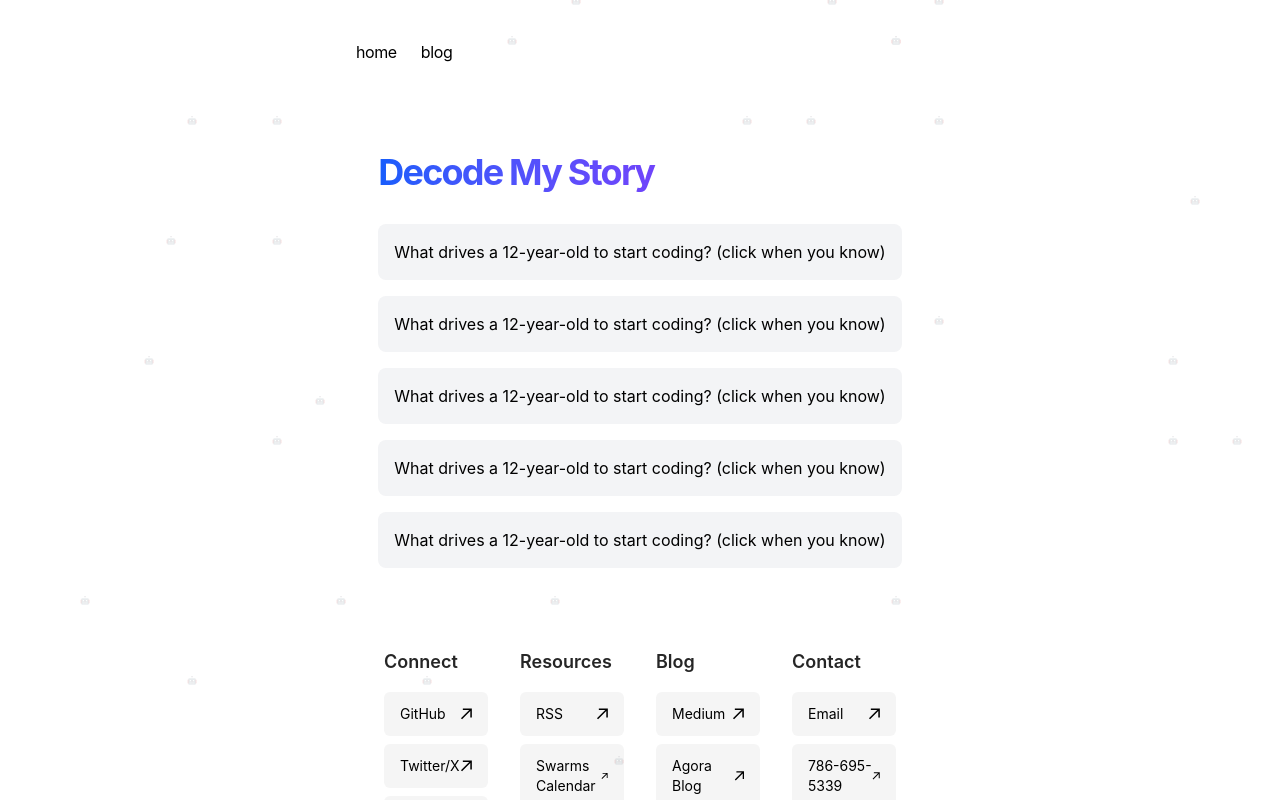
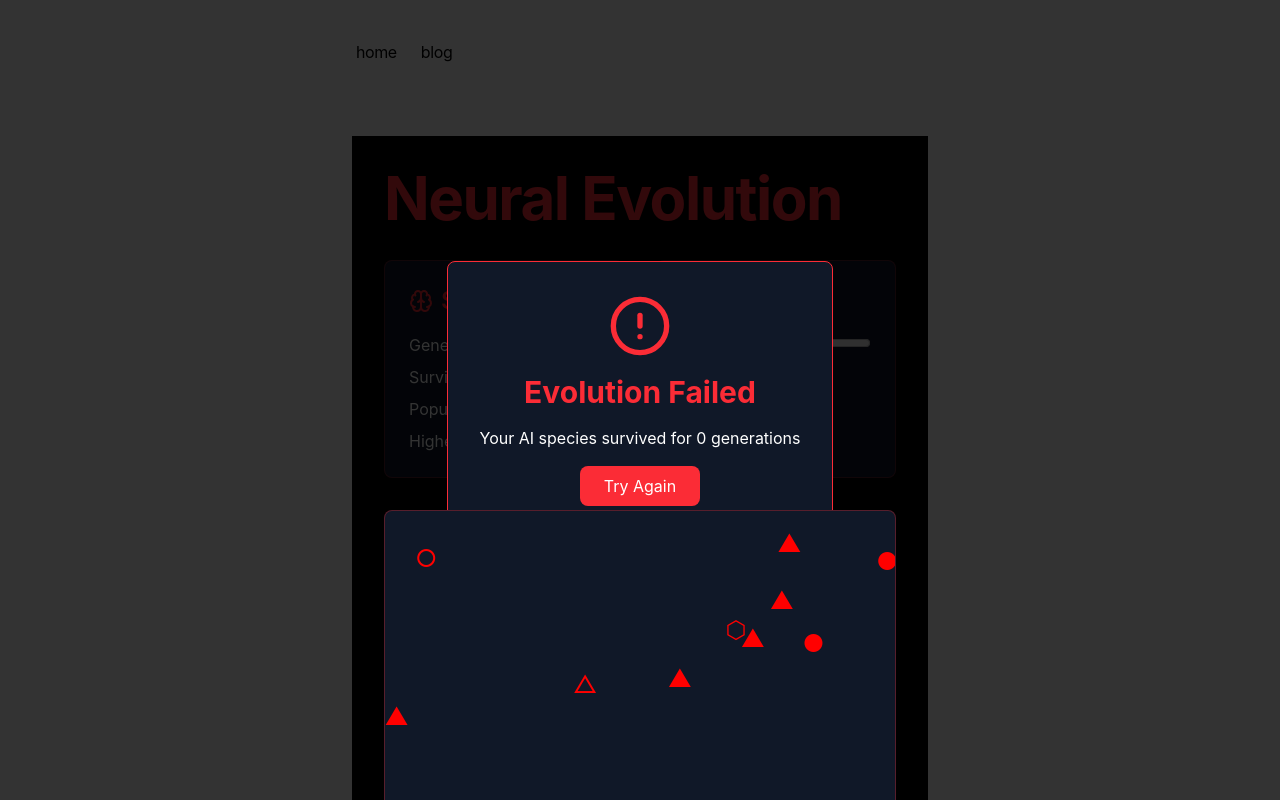
Before and after one commit to kyegomez/kyegomez-com, a Next.js app: page / in a window 1280 px wide. Shown: the top 800 px of the page. Built offline with nearby package versions, Linux system fonts and the light colour scheme.

Commit message:
Update page.tsx

```diff
--- a/app/page.tsx
+++ b/app/page.tsx
@@ -1,195 +1,203 @@
 'use client';
 
 import React, { useState, useEffect, useCallback } from 'react';
+import { AlertCircle, Brain, Zap, Crown } from 'lucide-react';
 
 interface Gene {
-  movement: number;
+  speed: number;
+  adaptability: number;
   intelligence: number;
-  cooperation: number;
-  resilience: number;
+  power: number;
 }
 
-interface Organism {
+interface Agent {
   id: number;
   genes: Gene;
   fitness: number;
   x: number;
   y: number;
-  emoji: string;
   generation: number;
+  symbol: string;
+  size: number;
 }
 
-const POPULATION_SIZE = 30;
-const MUTATION_RATE = 0.1;
-const GRID_SIZE = { width: 60, height: 20 };
+const INITIAL_POPULATION = 15;
+const MUTATION_RATE = 0.15;
+const SURVIVAL_THRESHOLD = 0.6;
 
-// Puzzle pieces that reveal your introduction
-const puzzlePieces = [
-  "Neural architect crafting tomorrow's intelligence",
-  "Founded Agora, uniting 8,200+ AI researchers globally",
-  "Built first neural network at age 12",
-  "Leading Swarms: orchestrating million-agent systems",
-  "Open-source advocate and AI accessibility champion"
-];
+const EvolutionGame = () => {
+  const [agents, setAgents] = useState<Agent[]>([]);
+  const [generation, setGeneration] = useState(0);
+  const [highestFitness, setHighestFitness] = useState(0);
+  const [gameSpeed, setGameSpeed] = useState(1);
+  const [survivedGenerations, setSurvivedGenerations] = useState(0);
+  const [isGameOver, setIsGameOver] = useState(false);
 
-const BackgroundEvolution = () => {
-  const [organisms, setOrganisms] = useState<Organism[]>([]);
-  const [generation, setGeneration] = useState(0);
+  const symbols = ['◈', '◇', '◆', '⬡', '⬢', '△', '▲', '○', '●'];
 
-  const calculateFitness = useCallback((genes: Gene, positions: {x: number, y: number}[]) => {
-    const positionDensity = positions.filter(p =>
-      Math.abs(p.x) < 5 && Math.abs(p.y) < 5
-    ).length;
+  const initializeAgent = (id: number): Agent => ({
+    id,
+    genes: {
+      speed: Math.random(),
+      adaptability: Math.random(),
+      intelligence: Math.random(),
+      power: Math.random(),
+    },
+    fitness: 0,
+    x: Math.random() * 100,
+    y: Math.random() * 100,
+    generation: 0,
+    symbol: symbols[Math.floor(Math.random() * symbols.length)],
+    size: 1
+  });
 
-    return (
-      genes.intelligence * 0.3 +
-      genes.cooperation * 0.2 +
-      genes.resilience * 0.25 +
-      genes.movement * 0.15 -
-      (positionDensity * 0.1)
-    );
+  useEffect(() => {
+    setAgents(Array.from({ length: INITIAL_POPULATION }, (_, i) => initializeAgent(i)));
   }, []);
 
-  useEffect(() => {
-    const initialPopulation = Array.from({ length: POPULATION_SIZE }, (_, id) => ({
-      id,
-      genes: {
-        movement: Math.random(),
-        intelligence: Math.random(),
-        cooperation: Math.random(),
-        resilience: Math.random()
-      },
-      fitness: 0,
-      x: Math.floor(Math.random() * GRID_SIZE.width),
-      y: Math.floor(Math.random() * GRID_SIZE.height),
-      emoji: ['🧬', '🤖', '🔮', '💡', '⚛️'][Math.floor(Math.random() * 5)],
-      generation: 0
-    }));
-    setOrganisms(initialPopulation);
+  const calculateFitness = useCallback((agent: Agent) => {
+    const { speed, adaptability, intelligence, power } = agent.genes;
+    const environmentalPressure = Math.sin(Date.now() / 1000) * 0.2 + 0.8;
+    return (speed * 0.25 + adaptability * 0.3 + intelligence * 0.25 + power * 0.2) * environmentalPressure;
   }, []);
 
   const evolve = useCallback(() => {
-    setOrganisms(prev => {
-      const positions = prev.map(o => ({ x: o.x, y: o.y }));
-      const withFitness = prev.map(org => ({
-        ...org,
-        fitness: calculateFitness(org.genes, positions)
+    setAgents(prev => {
+      // Calculate fitness for all agents
+      const withFitness = prev.map(agent => ({
+        ...agent,
+        fitness: calculateFitness(agent)
       }));
 
-      const select = () => {
-        const tournament = Array.from({ length: 3 }, () =>
-          withFitness[Math.floor(Math.random() * withFitness.length)]
-        );
-        return tournament.reduce((a, b) => a.fitness > b.fitness ? a : b);
-      };
+      // Sort by fitness and get survivors
+      const sorted = [...withFitness].sort((a, b) => b.fitness - a.first);
+      setHighestFitness(sorted[0].fitness);
 
-      const newPopulation = Array.from({ length: POPULATION_SIZE }, () => {
-        const parent1 = select();
-        const parent2 = select();
+      // Check if population is thriving
+      const averageFitness = withFitness.reduce((sum, agent) => sum + agent.fitness, 0) / withFitness.length;
 
-        const childGenes = {
-          movement: Math.random() < 0.5 ? parent1.genes.movement : parent2.genes.movement,
-          intelligence: Math.random() < 0.5 ? parent1.genes.intelligence : parent2.genes.intelligence,
-          cooperation: Math.random() < 0.5 ? parent1.genes.cooperation : parent2.genes.cooperation,
-          resilience: Math.random() < 0.5 ? parent1.genes.resilience : parent2.genes.resilience
-        };
-
-        if (Math.random() < MUTATION_RATE) {
-          const geneToMutate = Object.keys(childGenes)[Math.floor(Math.random() * 4)] as keyof Gene;
-          childGenes[geneToMutate] = Math.random();
+      if (averageFitness < SURVIVAL_THRESHOLD) {
+        setIsGameOver(true);
+        return prev;
       }
 
-        return {
-          id: Math.random(),
-          genes: childGenes,
-          fitness: 0,
-          x: Math.floor(Math.random() * GRID_SIZE.width),
-          y: Math.floor(Math.random() * GRID_SIZE.height),
-          emoji: parent1.emoji,
-          generation: parent1.generation + 1
+      setSurvivedGenerations(g => g + 1);
+
+      // Create next generation
+      const survivors = sorted.slice(0, Math.ceil(sorted.length * 0.5));
+      const newGeneration = survivors.flatMap(parent => {
+        const partner = survivors[Math.floor(Math.random() * survivors.length)];
+        const child = {
+          ...initializeAgent(Math.random()),
+          generation: parent.generation + 1,
+          symbol: Math.random() < 0.9 ? parent.symbol : symbols[Math.floor(Math.random() * symbols.length)],
+          genes: {
+            speed: Math.random() < MUTATION_RATE ? Math.random() : (parent.genes.speed + partner.genes.speed) / 2,
+            adaptability: Math.random() < MUTATION_RATE ? Math.random() : (parent.genes.adaptability + partner.genes.adaptability) / 2,
+            intelligence: Math.random() < MUTATION_RATE ? Math.random() : (parent.genes.intelligence + partner.genes.intelligence) / 2,
+            power: Math.random() < MUTATION_RATE ? Math.random() : (parent.genes.power + partner.genes.power) / 2,
+          }
         };
+        return [child];
       });
 
-      return newPopulation;
+      setGeneration(g => g + 1);
+      return newGeneration;
     });
-    setGeneration(g => g + 1);
   }, [calculateFitness]);
 
   useEffect(() => {
-    const timer = setInterval(evolve, 100);
+    if (isGameOver) return;
+    const timer = setInterval(evolve, 1000 / gameSpeed);
     return () => clearInterval(timer);
-  }, [evolve]);
+  }, [evolve, gameSpeed, isGameOver]);
 
   return (
-    <div className="fixed inset-0 pointer-events-none opacity-20 font-mono overflow-hidden">
-      {organisms.map(org => (
+    <div className="min-h-screen bg-black text-white p-8">
+      <div className="max-w-4xl mx-auto">
+        <h1 className="text-6xl font-bold mb-8 text-red-500 tracking-tight">
+          Neural Evolution
+        </h1>
+
+        <div className="grid grid-cols-2 gap-8 mb-8">
+          <div className="bg-gray-900 p-6 rounded-lg border border-red-500/30">
+            <div className="flex items-center gap-2 mb-4">
+              <Brain className="text-red-500" />
+              <h2 className="text-2xl font-semibold text-red-500">Stats</h2>
+            </div>
+            <div className="space-y-2">
+              <p>Generation: {generation}</p>
+              <p>Survived Generations: {survivedGenerations}</p>
+              <p>Population: {agents.length}</p>
+              <p>Highest Fitness: {highestFitness.toFixed(3)}</p>
+            </div>
+          </div>
+
+          <div className="bg-gray-900 p-6 rounded-lg border border-red-500/30">
+            <div className="flex items-center gap-2 mb-4">
+              <Zap className="text-red-500" />
+              <h2 className="text-2xl font-semibold text-red-500">Controls</h2>
+            </div>
+            <input
+              type="range"
+              min="0.5"
+              max="3"
+              step="0.5"
+              value={gameSpeed}
+              onChange={(e) => setGameSpeed(parseFloat(e.target.value))}
+              className="w-full accent-red-500"
+            />
+            <p>Speed: {gameSpeed}x</p>
+          </div>
+        </div>
+
+        {isGameOver && (
+          <div className="fixed inset-0 bg-black/80 flex items-center justify-center">
+            <div className="bg-gray-900 p-8 rounded-lg border border-red-500 text-center">
+              <AlertCircle className="text-red-500 w-16 h-16 mx-auto mb-4" />
+              <h2 className="text-3xl font-bold text-red-500 mb-4">Evolution Failed</h2>
+              <p className="mb-4">Your AI species survived for {survivedGenerations} generations</p>
+              <button
+                onClick={() => window.location.reload()}
+                className="bg-red-500 text-white px-6 py-2 rounded-lg hover:bg-red-600 transition"
+              >
+                Try Again
+              </button>
+            </div>
+          </div>
+        )}
+
+        <div className="relative h-[60vh] bg-gray-900 rounded-lg border border-red-500/30 overflow-hidden">
+          {agents.map(agent => (
             <div
-          key={org.id}
-          className="absolute transition-all duration-1000"
+              key={agent.id}
+              className="absolute transition-all duration-500"
               style={{
-            left: `${(org.x / GRID_SIZE.width) * 100}%`,
-            top: `${(org.y / GRID_SIZE.height) * 100}%`,
-            transform: `translate(-50%, -50%) scale(${org.fitness + 0.5})`
+                left: `${agent.x}%`,
+                top: `${agent.y}%`,
+                transform: `translate(-50%, -50%) scale(${1 + agent.fitness})`,
+                color: `hsl(${agent.fitness * 360}, 100%, 50%)`
               }}
             >
-          {org.emoji}
+              <div className="text-2xl">{agent.symbol}</div>
+              {agent.fitness === highestFitness && (
+                <Crown className="absolute -top-4 left-1/2 -translate-x-1/2 text-yellow-500 w-4 h-4" />
+              )}
             </div>
           ))}
         </div>
-  );
-};
 
-const PuzzleIntro = () => {
-  const [solvedPieces, setSolvedPieces] = useState<number[]>([]);
-  const [currentChallenge, setCurrentChallenge] = useState<string>('');
-
-  useEffect(() => {
-    const challenges = [
-      "What drives a 12-year-old to start coding? (click when you know)",
-      "How many researchers are part of Agora? (click when you know)",
-      "What framework orchestrates millions of agents? (click when you know)",
-      "What's the key to accessible AI? (click when you know)",
-      "Neural networks are built for...? (click when you know)"
-    ];
-    setCurrentChallenge(challenges[solvedPieces.length]);
-  }, [solvedPieces]);
-
-  const handlePuzzleClick = () => {
-    if (solvedPieces.length < puzzlePieces.length) {
-      setSolvedPieces(prev => [...prev, prev.length]);
-    }
-  };
-
-  return (
-    <div className="relative z-10">
-      <h1 className="mb-8 text-4xl font-bold tracking-tighter bg-gradient-to-r from-blue-600 to-purple-600 bg-clip-text text-transparent">
-        Decode My Story
-      </h1>
-
-      <div className="space-y-4">
-        {puzzlePieces.map((piece, index) => (
-          <div
-            key={index}
-            className={`p-4 rounded-lg transition-all duration-500 ${
-              solvedPieces.includes(index)
-                ? 'bg-blue-100 cursor-default'
-                : 'bg-gray-100 cursor-pointer hover:bg-gray-200'
-            }`}
-            onClick={solvedPieces.includes(index) ? undefined : handlePuzzleClick}
-          >
-            {solvedPieces.includes(index) ? piece : currentChallenge}
+        <div className="mt-8 space-y-4">
+          <p className="text-gray-400">
+            Hello, I'm Kye Gomez. Like these evolving agents, I've been on a journey of continuous growth in AI and neural networks since age 12. Today, I lead Agora, connecting over 8,200 researchers worldwide in pushing the boundaries of artificial intelligence.
+          </p>
+          <p className="text-gray-400">
+            Through Swarms, I'm working on orchestrating millions of agents to solve complex problems. Watch these digital organisms evolve and adapt - it's a small demonstration of the principles that drive my work in AI research and development.
+          </p>
         </div>
-        ))}
       </div>
     </div>
   );
 };
 
-export default function HomePage() {
-  return (
-    <section className="max-w-4xl mx-auto p-4">
-      <BackgroundEvolution />
-      <PuzzleIntro />
-    </section>
-  );
-}
+export default EvolutionGame;
```
Lines whose indentation alone changed are shown as unchanged.
